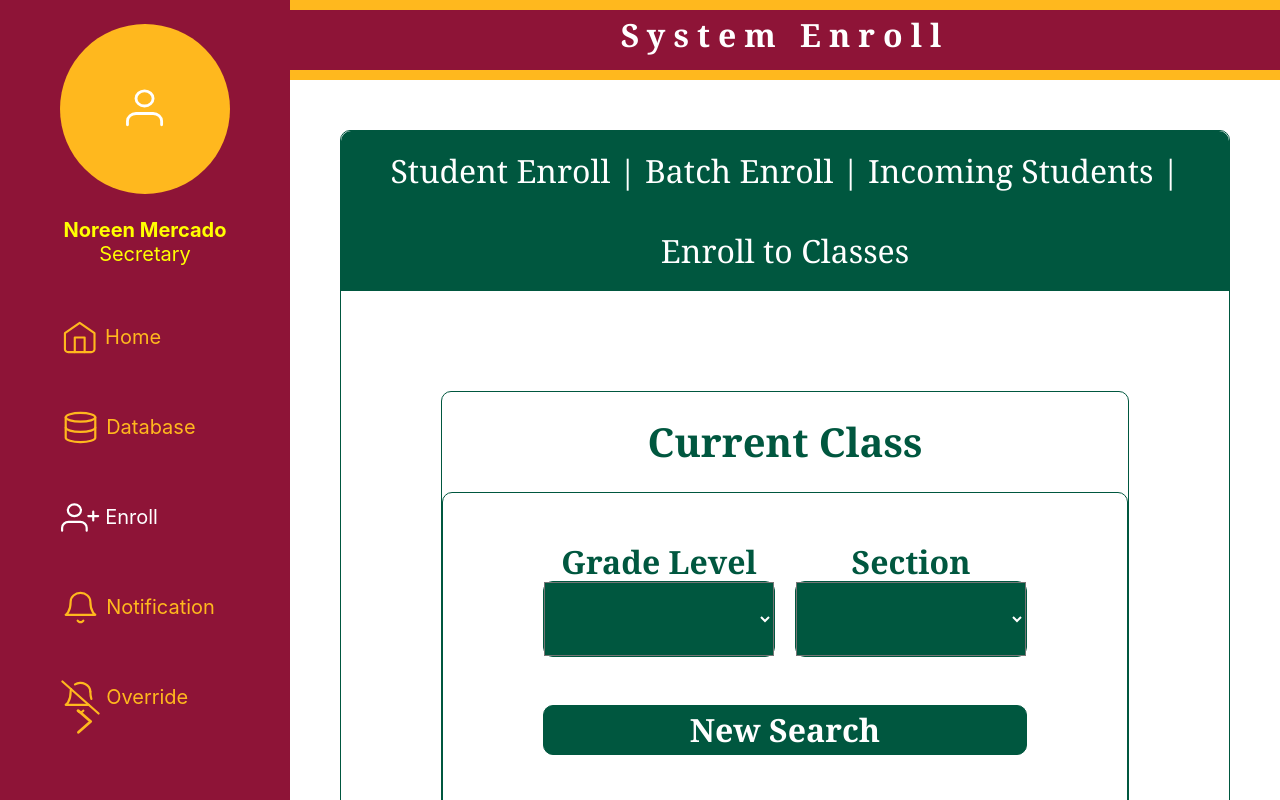
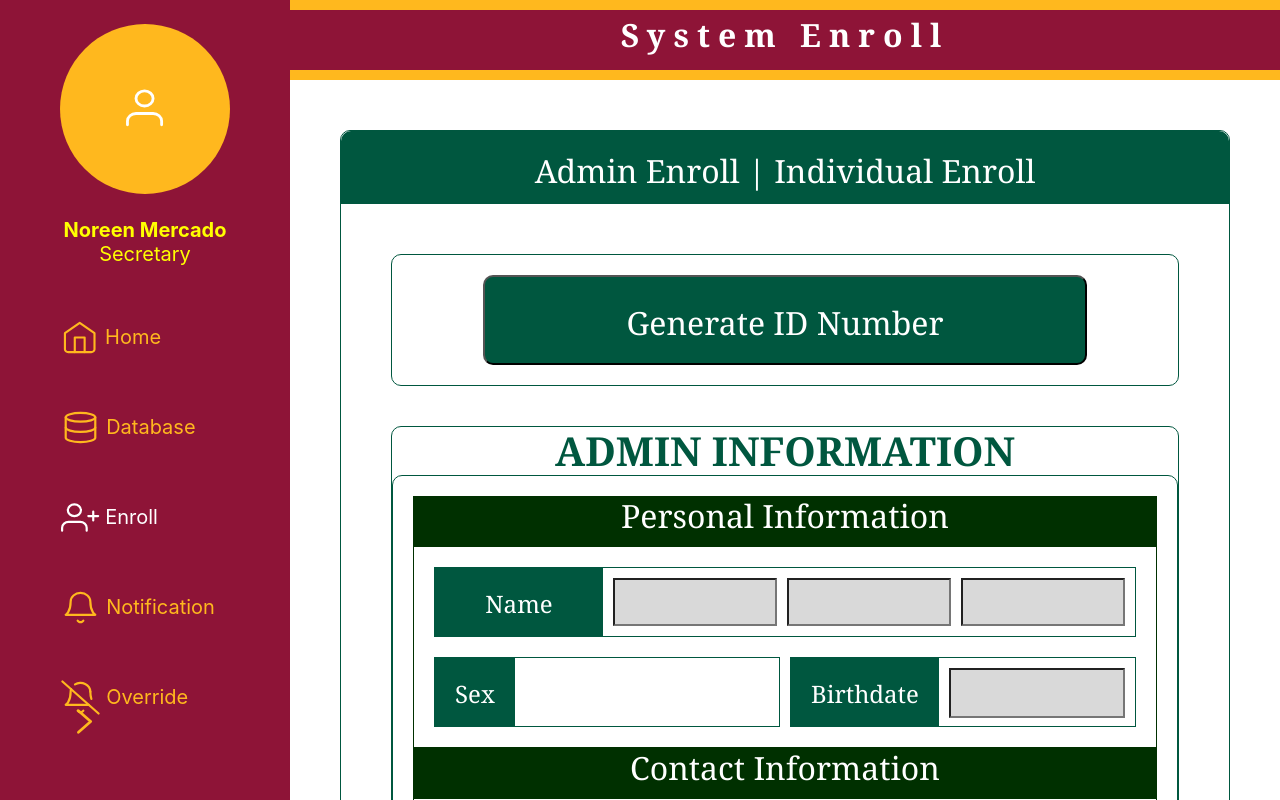
Before and after one commit to Hyper-Devs/Hyper-Devs, a React (Create React App) app in the folder client/: page /enroll in a window 1280 px wide. Built offline with nearby package versions, Linux system fonts and the light colour scheme; the HTML template or start-up script is replaced by a standard one.

Commit message:
made final adjustments: fixed input boxes

```diff
--- a/client/src/Components/Enrollment/Enroll-a-Student-Box.css
+++ b/client/src/Components/Enrollment/Enroll-a-Student-Box.css
@@ -7,7 +7,7 @@
 
     position: relative;
     display: flex;
-    align-items: center;
+    /* align-items: center; */
     flex-direction: row-reverse;
     width: 100%;
     height: 100%;
--- a/client/src/Components/Enrollment/Enroll-a-Student-Box.jsx
+++ b/client/src/Components/Enrollment/Enroll-a-Student-Box.jsx
@@ -5,7 +5,16 @@ import React, { useRef, useState } from 'react'
 
 function EnrollaStudentBox(){
     const [state, setState] = useState('')
-    function myFunction() {
+    const [EASFirstName, setEASFirstName] = useState()
+    const [EASMiddleName, setEASMiddleName] = useState()
+    const [EASLastName, setEASLastName] = useState()
+    const [EASBirthdate, setEASBirthdate] = useState()
+    const [EASParentFirstName, setEASParentFirstName] = useState()
+    const [EASParentMiddleName, setEASParentMiddleName] = useState()
+    const [EASParentLastName, setEASParentLastName] = useState()
+    const [EASParentRelation, setEASParentRelation] = useState()
+
+function myFunction() {
   document.getElementById("myDropdown").classList.toggle("show");
 }
     const [sex,setSex]=useState();
@@ -44,9 +53,9 @@ function EnrollaStudentBox(){
                                     <div className="EAS-Name-container">
                                         <div className="EAS-Name-Name"><p>Name</p></div>
                                         <div className="EAS-Name-input">
-                                                <input type= "text" name="{firstname}" className= "EAS-first-name" value={state}/>
-                                                <input type= "text" name="{middlename}" className="EAS-middle-name" value={state}/>
-                                                <input type= "text" name="{lastname}" className= "EAS-last-name" value={state}/>
+                                                <input type= "text" name="{firstname}" className= "EAS-first-name" value={EASFirstName} onChange={(e) => setEASFirstName(e.target.value)}/>
+                                                <input type= "text" name="{middlename}" className="EAS-middle-name" value={EASMiddleName} onChange={(e) => setEASMiddleName(e.target.value)}/>
+                                                <input type= "text" name="{lastname}" className= "EAS-last-name" value={EASLastName} onChange={(e) => setEASLastName(e.target.value)}/>
                                         </div>
                                     </div>
 
@@ -74,7 +83,7 @@ function EnrollaStudentBox(){
                                             <div className="EAS-BD-container">
                                                 <div className="EAS-BD-BD"><p>Birthdate</p></div>
                                                 <div className="EAS-BD-input">
-                                                    <input type= "text" name="{birthdate}" className= "EAS-BD-Birthdate" value={state}/>
+                                                    <input type= "text" name="{birthdate}" className= "EAS-BD-Birthdate" value={EASBirthdate} onChange={(e) => setState(e.target.value)} />
                                                 </div>
                                             </div>
                                     </div>
@@ -89,9 +98,9 @@ function EnrollaStudentBox(){
                                     <div className="EAS-P-Name-container">
                                         <div className="EAS-P-Name-Name"><p>Name</p></div>
                                         <div className="EAS-P-Name-input">
-                                                <input type= "text" name="{firstname}" className= "EAS-P-first-name" value={state}/>
-                                                <input type= "text" name="{middlename}" className="EAS-P-middle-name" value={state}/>
-                                                <input type= "text" name="{lastname}" className= "EAS-P-last-name" value={state}/>
+                                                <input type= "text" name="{Pfirstname}" className= "EAS-P-first-name" value={EASParentFirstName} onChange={(e) => setEASParentFirstName(e.target.value)}/>
+                                                <input type= "text" name="{Pmiddlename}" className="EAS-P-middle-name" value={EASParentMiddleName} onChange={(e) => setEASParentMiddleName(e.target.value)}/>
+                                                <input type= "text" name="{Plastname}" className= "EAS-P-last-name" value={EASParentLastName} onChange={(e) => setEASParentLastName(e.target.value)}/>
                                         </div>
                                     </div>
                                     </div>
@@ -100,13 +109,13 @@ function EnrollaStudentBox(){
                                         <div className="EAS-Relationship-container">
                                             <div className="EAS-Relationship-Relationship">Relationship</div>
                                             <div className="EAS-Relationship-input">
-                                                <input type= "text" name="{relationship}" className= "EAS-P-Relation" value={state}/>
+                                                <input type= "text" name="{relationship}" className= "EAS-P-Relation" value={EASParentRelation} onChange={(e) => setEASParentRelation(e.target.value)}/>
                                             </div>
                                         </div>
                                         <div className="EAS-Contact-Number-container">
                                             <div className="EAS-Contact-Number-CN"><p>ContactNo.</p></div>
                                             <div className="EAS-Contact-Number-input">
-                                                <input type= "text" name="{contactno.}" className= "EAS-CN" value={state}/>
+                                                <input type= "text" name="{contactno.}" className= "EAS-CN" value={state} onChange={(e) => setState(e.target.value)}/>
                                             </div>
                                         </div>
                                     </div>
--- a/client/src/Components/Enrollment/Enroll-an-Admin-Box.jsx
+++ b/client/src/Components/Enrollment/Enroll-an-Admin-Box.jsx
@@ -4,6 +4,16 @@ import React, { useRef, useState } from 'react'
 
 function EnrollanAdminBox(){
     const [state, setState] = useState('')
+    const [EAAFirstName, setEAAFirstName] = useState()
+    const [EAAMiddleName, setEAAMiddleName] = useState()
+    const [EAALastName, setEAALastName] = useState()
+    const [EAABirthdate, setEAABirthdate] = useState()
+    const [EAAContact, setEAAContact] = useState()
+
+
+
+
+
     return(
         <div className="enroll-an-admin-section-container">
             <div className="E-an-admin-container1">
@@ -20,9 +30,9 @@ function EnrollanAdminBox(){
                                     <div className="EAA-Name-container">
                                         <div className="EAA-Name-Name"><p>Name</p></div>
                                         <div className="EAA-Name-input">
-                                                <input type= "text" name="{firstname}" className= "EAA-first-name" value={state}/>
-                                                <input type= "text" name="{middlename}" className="EAA-middle-name" value={state}/>
-                                                <input type= "text" name="{lastname}" className= "EAA-last-name" value={state}/>
+                                                <input type= "text" name="{firstname}" className= "EAA-first-name" value={EAAFirstName} onChange={(e) => setEAAFirstName(e.target.value)} />
+                                                <input type= "text" name="{middlename}" className="EAA-middle-name" value={EAAMiddleName} onChange={(e) => setEAAMiddleName(e.target.value)} />
+                                                <input type= "text" name="{lastname}" className= "EAA-last-name" value={EAALastName} onChange={(e) => setEAALastName(e.target.value)} />
                                         </div>
                                     </div>
                                     <div className="EAA-Sex-BD-container">
@@ -33,7 +43,7 @@ function EnrollanAdminBox(){
                                         <div className="EAA-BD-container">
                                             <div className="EAA-BD-BD"><p>Birthdate</p></div>
                                             <div className="EAA-BD-input">
-                                            <input type= "text" name="{birthdate}" className= "EAA-BD-Birthdate" value={state}/>
+                                            <input type= "text" name="{birthdate}" className= "EAA-BD-Birthdate" value={EAABirthdate} onChange={(e) => setEAABirthdate(e.target.value)} />
                                             </div>
                                         </div>
                                     </div>
@@ -45,7 +55,7 @@ function EnrollanAdminBox(){
                                     <div className="EAA-CN-container">
                                         <div className="EAA-CN-CN"><p>Contact Number</p></div>
                                         <div className="EAA-CN-input">
-                                            <input type= "text" name="{contacno.}" className= "EAA-Contact-No" value={state}/>
+                                            <input type= "text" name="{contacno.}" className= "EAA-Contact-No" value={EAAContact} onChange={(e) => setEAAContact(e.target.value)}/>
                                         </div>
                                     </div>
                                 </div>
--- a/client/src/Pages/Enrollment/Enrollment.jsx
+++ b/client/src/Pages/Enrollment/Enrollment.jsx
@@ -23,11 +23,11 @@ function Enrollment(){
                     <EnrollStudentBox/>
                     <EnrollBatchStudentBox/> */}
                     {/* <EnrollaStudentBox/> */}
-                    {/* <EnrollanAdminBox/> */}
+                    <EnrollanAdminBox/>
                     {/* <EnrollBatchStudentIncomingBox/> */}
                     {/* <EnrollBatchStudentNYBox/> */}
                     {/* <EnrollBatchStudentNewYearResult/> */}
-                    <EnrollBatchStudentIncomingResult/>
+                    {/* <EnrollBatchStudentIncomingResult/> */}
                     {/* <Footer/> */}
                     </div>
 
```
